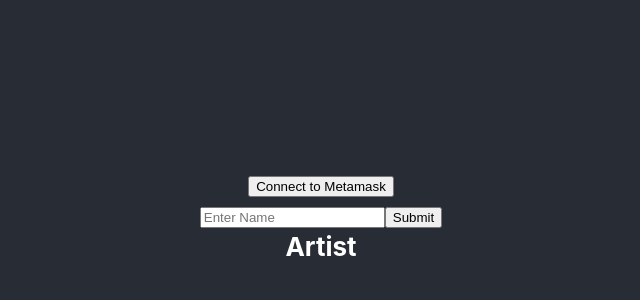
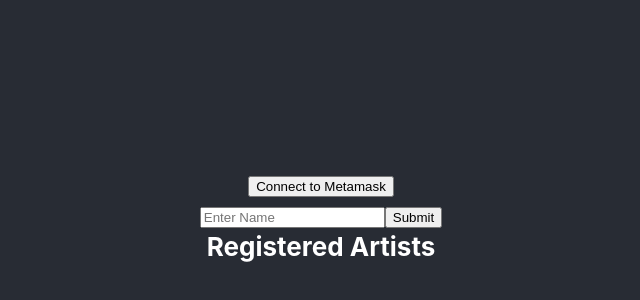
Before and after one commit to kiacolbert/blockchain-developer-bootcamp-final-project, a React (Create React App) app in the folder client/: page / in a window 1280 px wide. Shown: the part 180-480 px from the top of the page, without its empty margins (319-959 px from the left). Built offline with nearby package versions, Linux system fonts and the light colour scheme.

Commit message:
change header

```diff
--- a/client/src/App.js
+++ b/client/src/App.js
@@ -31,7 +31,7 @@ function App() {
   function Table (props) {
     return<table>
       <tr>
-        <th>Artist</th>
+        <th>Registered Artists</th>
       </tr>
       <Row />
     </table>;
```
